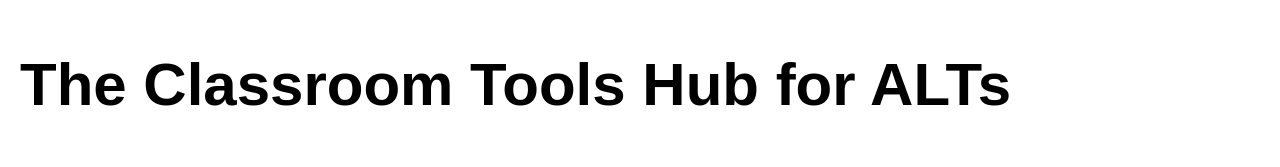
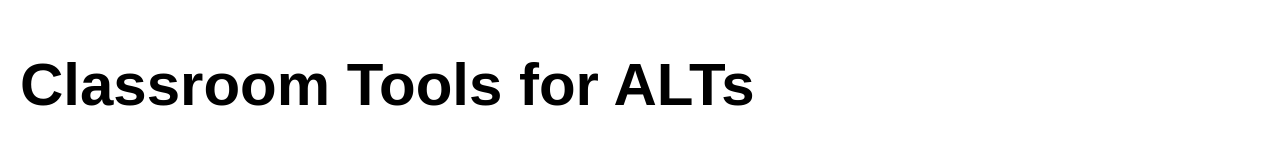
Before and after one commit to nicknameGrape/smartboard, a plain HTML site: page index.html in a window 1280 px wide. Shown: the top 167 px of the page. Drawn offline with Linux system fonts and the light colour scheme.

Commit message:
simplify heading

```diff
--- a/index.html
+++ b/index.html
@@ -71,7 +71,7 @@ body {
 		gtag('config', 'G-C5MPB2T6KH');
 	</script>
 	<body>
-		<h2 id="splash">The Classroom Tools Hub for ALTs</h2>
+		<h2 id="splash">Classroom Tools for ALTs</h2>
 		<div id="hub">
 				<a id="date" class="itemLink" href="https://nicknameGrape.github.io/date/">
 					<img class="icon" src="date_time.png"/>
```
